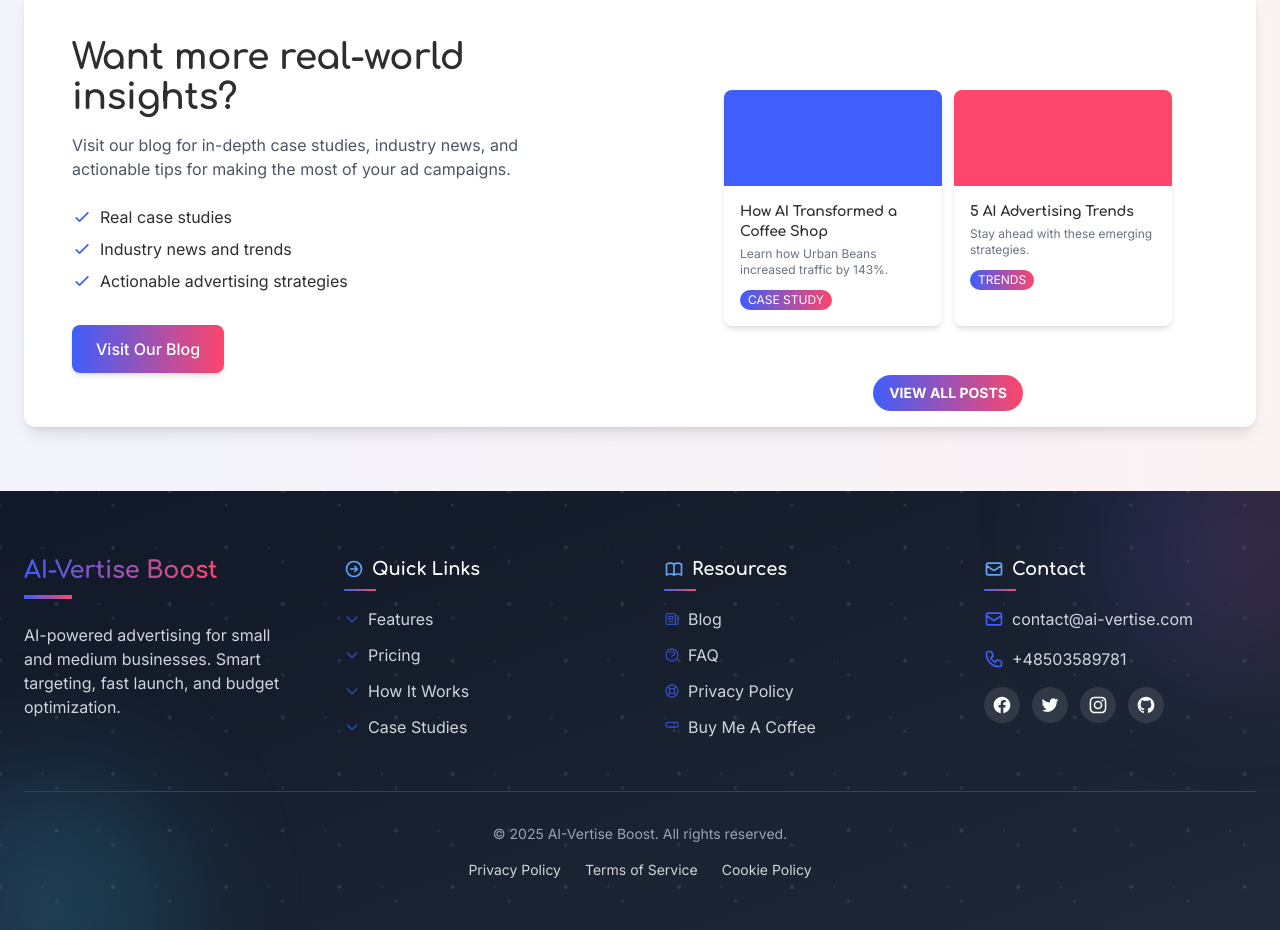
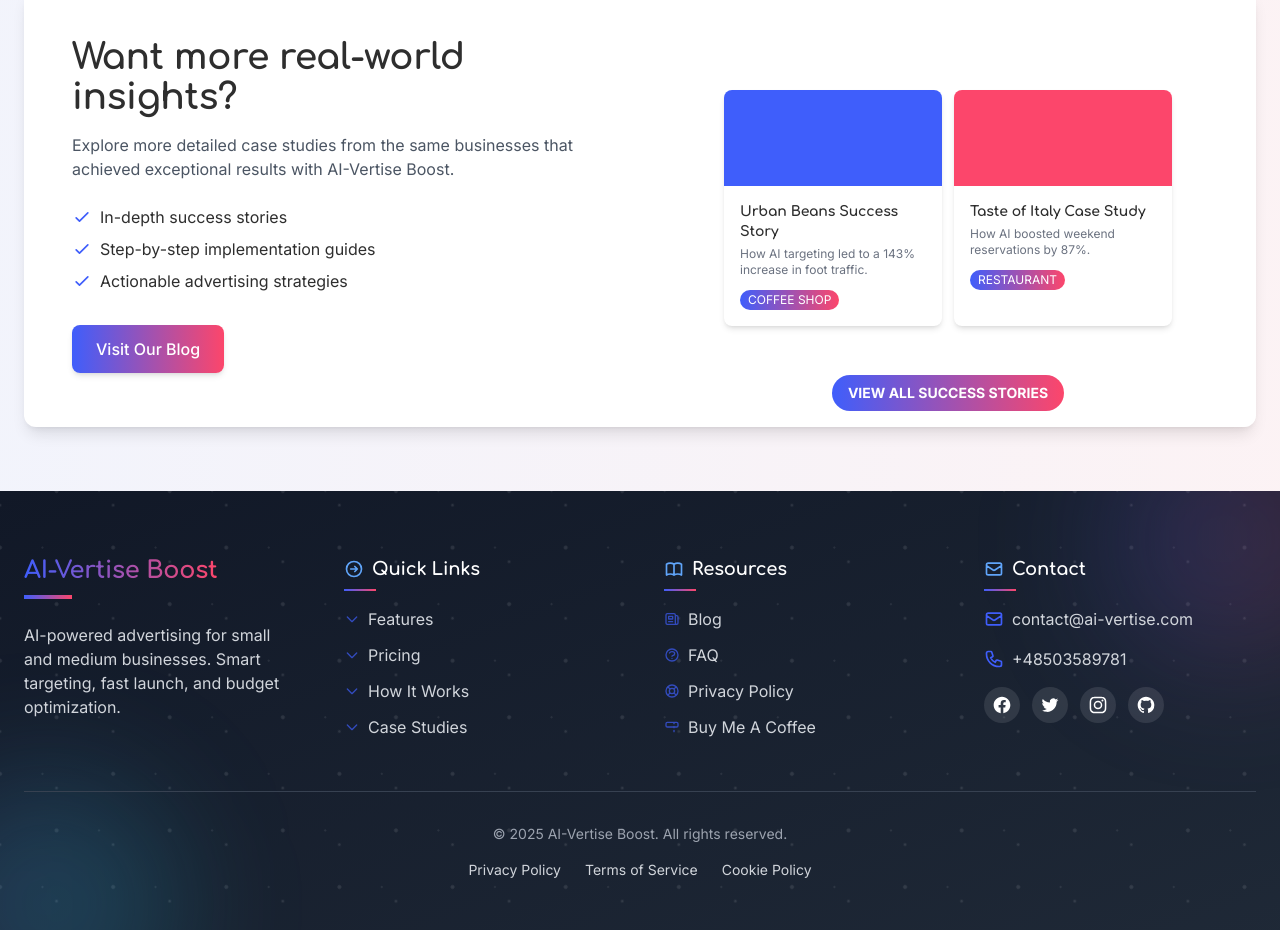
Before and after one commit to natalyineu/saas, a Next.js app in the folder ai/: page / in a window 1280 px wide. Shown: the part 3980-4910 px from the top of the page. Built offline with nearby package versions, Linux system fonts and the light colour scheme.

Commit message:
Align Blog CTA content with Success Stories for consistency

```diff
--- a/ai/app/components/BlogCTASection.tsx
+++ b/ai/app/components/BlogCTASection.tsx
@@ -9,20 +9,20 @@
             <div className="md:w-1/2 p-6 md:p-12">
               <h2 className="text-2xl md:text-4xl mb-4">Want more real-world insights?</h2>
               <p className="text-gray-600 mb-6">
-                Visit our blog for in-depth case studies, industry news, and actionable tips for making the most of your ad campaigns.
+                Explore more detailed case studies from the same businesses that achieved exceptional results with AI-Vertise Boost.
               </p>
               <ul className="mb-6 md:mb-8 space-y-2">
                 <li className="flex items-start">
                   <svg className="h-5 w-5 text-primary-purple mr-2 mt-0.5 flex-shrink-0" fill="none" viewBox="0 0 24 24" stroke="currentColor">
                     <path strokeLinecap="round" strokeLinejoin="round" strokeWidth={2} d="M5 13l4 4L19 7" />
                   </svg>
-                  <span>Real case studies</span>
+                  <span>In-depth success stories</span>
                 </li>
                 <li className="flex items-start">
                   <svg className="h-5 w-5 text-primary-purple mr-2 mt-0.5 flex-shrink-0" fill="none" viewBox="0 0 24 24" stroke="currentColor">
                     <path strokeLinecap="round" strokeLinejoin="round" strokeWidth={2} d="M5 13l4 4L19 7" />
                   </svg>
-                  <span>Industry news and trends</span>
+                  <span>Step-by-step implementation guides</span>
                 </li>
                 <li className="flex items-start">
                   <svg className="h-5 w-5 text-primary-purple mr-2 mt-0.5 flex-shrink-0" fill="none" viewBox="0 0 24 24" stroke="currentColor">
@@ -41,26 +41,26 @@
             <div className="md:w-1/2 relative bg-white/50 pb-16 md:pb-0">
               <div className="h-auto md:h-full flex items-center justify-center p-6 md:p-8">
                 <div className="grid grid-cols-2 gap-3 w-full max-w-md">
-                  {/* Blog post card 1 */}
+                  {/* Blog post card 1 - Coffee Shop */}
                   <div className="bg-white rounded-lg shadow-md overflow-hidden">
                     <div className="h-16 md:h-24 bg-primary-purple"></div>
                     <div className="p-3 md:p-4">
-                      <h3 className="text-xs md:text-sm font-bold mb-1 line-clamp-2">How AI Transformed a Coffee Shop</h3>
-                      <p className="text-xs text-gray-500 line-clamp-2 text-[10px] md:text-xs">Learn how Urban Beans increased traffic by 143%.</p>
+                      <h3 className="text-xs md:text-sm font-bold mb-1 line-clamp-2">Urban Beans Success Story</h3>
+                      <p className="text-xs text-gray-500 line-clamp-2 text-[10px] md:text-xs">How AI targeting led to a 143% increase in foot traffic.</p>
                       <div className="mt-2">
-                        <span className="inline-block bg-gradient-to-r from-primary-purple to-primary-pink text-white text-[10px] md:text-xs px-2 py-0.5 rounded-full">CASE STUDY</span>
+                        <span className="inline-block bg-gradient-to-r from-primary-purple to-primary-pink text-white text-[10px] md:text-xs px-2 py-0.5 rounded-full">COFFEE SHOP</span>
                       </div>
                     </div>
                   </div>
 
-                  {/* Blog post card 2 */}
+                  {/* Blog post card 2 - Restaurant */}
                   <div className="bg-white rounded-lg shadow-md overflow-hidden">
                     <div className="h-16 md:h-24 bg-primary-pink"></div>
                     <div className="p-3 md:p-4">
-                      <h3 className="text-xs md:text-sm font-bold mb-1 line-clamp-2">5 AI Advertising Trends</h3>
-                      <p className="text-xs text-gray-500 line-clamp-2 text-[10px] md:text-xs">Stay ahead with these emerging strategies.</p>
+                      <h3 className="text-xs md:text-sm font-bold mb-1 line-clamp-2">Taste of Italy Case Study</h3>
+                      <p className="text-xs text-gray-500 line-clamp-2 text-[10px] md:text-xs">How AI boosted weekend reservations by 87%.</p>
                       <div className="mt-2">
-                        <span className="inline-block bg-gradient-to-r from-primary-purple to-primary-pink text-white text-[10px] md:text-xs px-2 py-0.5 rounded-full">TRENDS</span>
+                        <span className="inline-block bg-gradient-to-r from-primary-purple to-primary-pink text-white text-[10px] md:text-xs px-2 py-0.5 rounded-full">RESTAURANT</span>
                       </div>
                     </div>
                   </div>
@@ -71,7 +71,7 @@
                     href="https://ai-vertise.com/blog"
                     className="bg-gradient-to-r from-primary-purple to-primary-pink text-white text-xs md:text-sm font-bold px-4 py-2 rounded-full"
                   >
-                    VIEW ALL POSTS
+                    VIEW ALL SUCCESS STORIES
                   </Link>
                 </div>
               </div>
```
